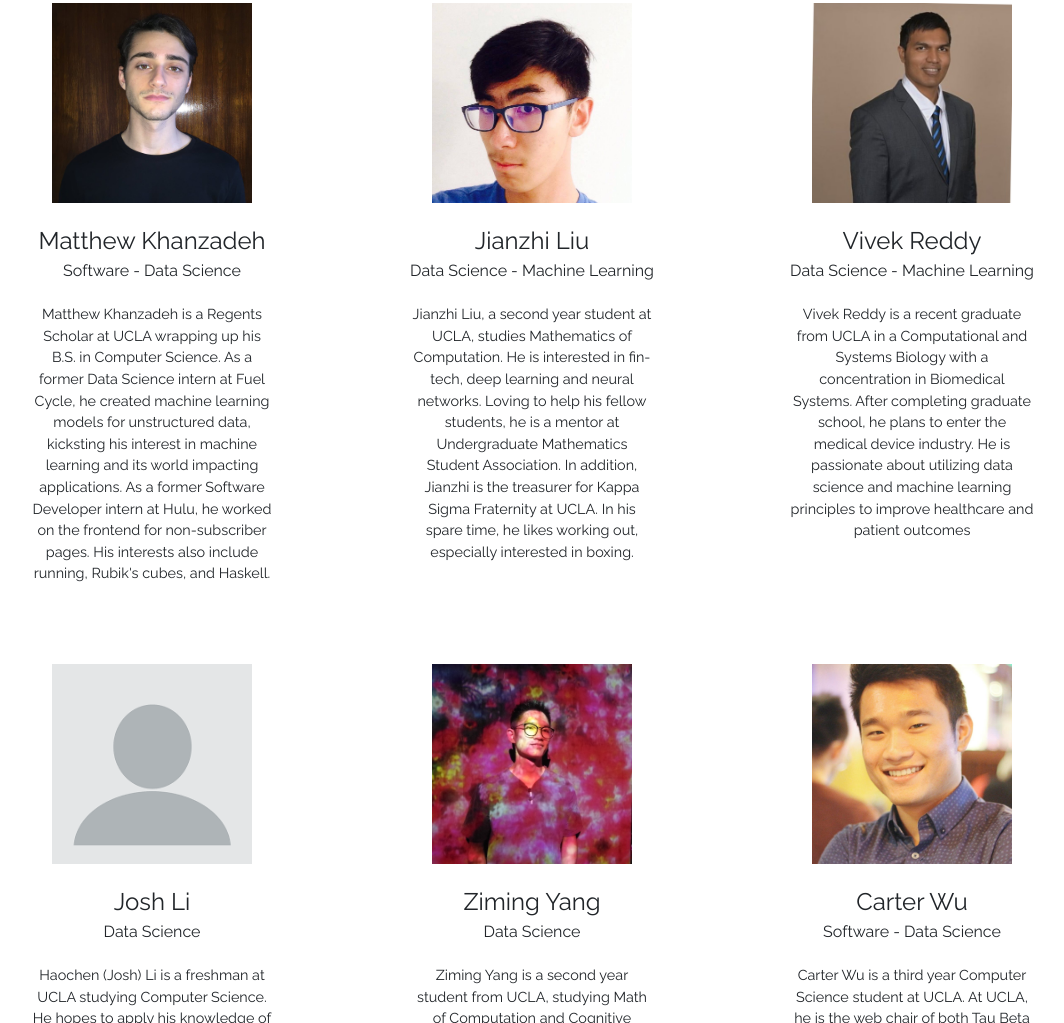
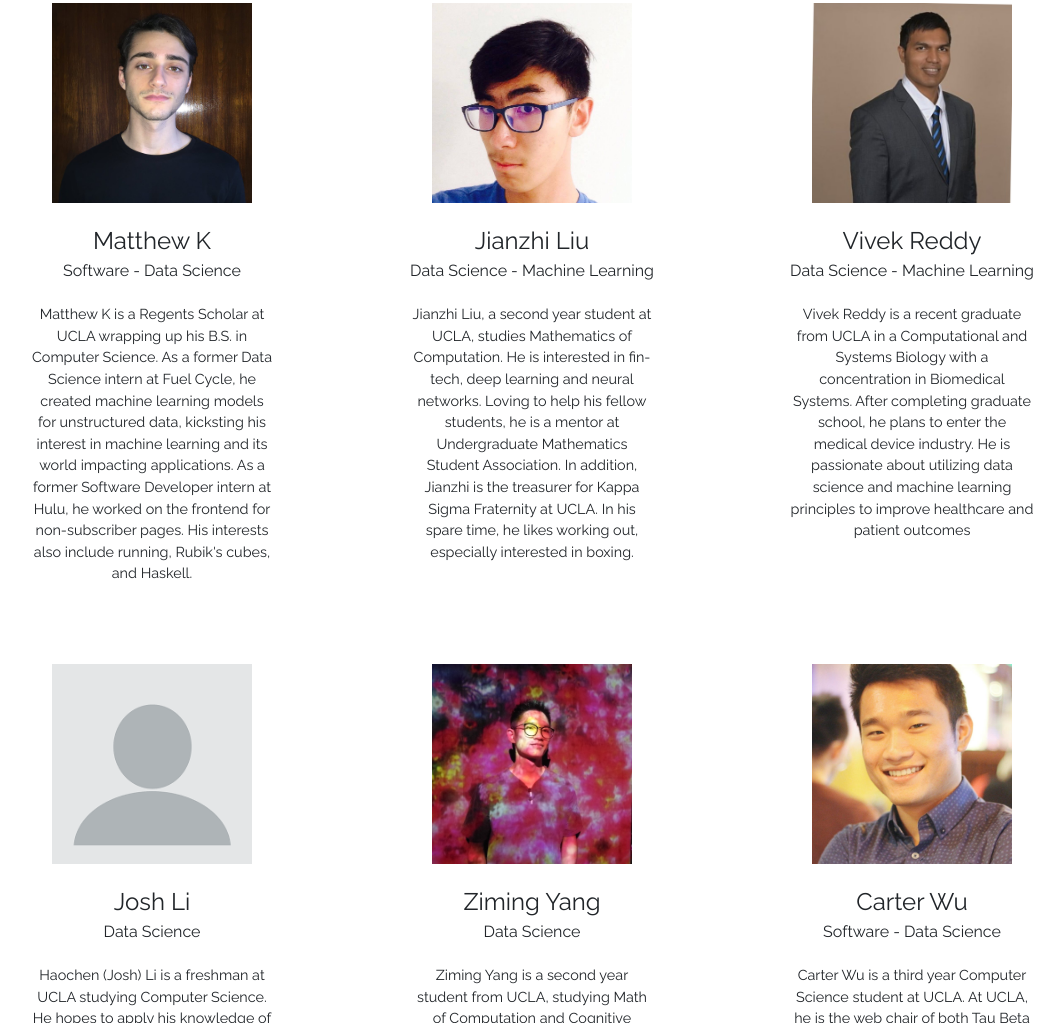
Before and after one commit to DataREACH/datareach.github.io, a plain HTML site: page students.html in a window 1280 px wide. Shown: the part 883-1906 px from the top of the page, without its empty margins (108-1172 px from the left). Drawn offline with nearby package versions, Linux system fonts and the light colour scheme.

Commit message:
Update Matthew bio

```diff
--- a/students.html
+++ b/students.html
@@ -83,10 +83,10 @@
       </div>
       <div class = "col-lg-4 col-extended col-member">
         <img src="img/matthew.jpg" alt="...">
-        <div class = "team-member-name">Matthew Khanzadeh</div>
+        <div class = "team-member-name">Matthew K</div>
         <div class = "team-member-title">Software - Data Science</div>
         <div class = "team-member-bio">
-        	Matthew Khanzadeh is a Regents Scholar at UCLA wrapping up his B.S. in Computer Science. As a former Data Science intern at Fuel Cycle, he created machine learning models for unstructured data, kicksting his interest in machine learning and its world impacting applications. As a former Software Developer intern at Hulu, he worked on the frontend for non-subscriber pages. His interests also include running, Rubik's cubes, and Haskell.
+        	Matthew K is a Regents Scholar at UCLA wrapping up his B.S. in Computer Science. As a former Data Science intern at Fuel Cycle, he created machine learning models for unstructured data, kicksting his interest in machine learning and its world impacting applications. As a former Software Developer intern at Hulu, he worked on the frontend for non-subscriber pages. His interests also include running, Rubik's cubes, and Haskell.
         </div>
       </div>
 
```
